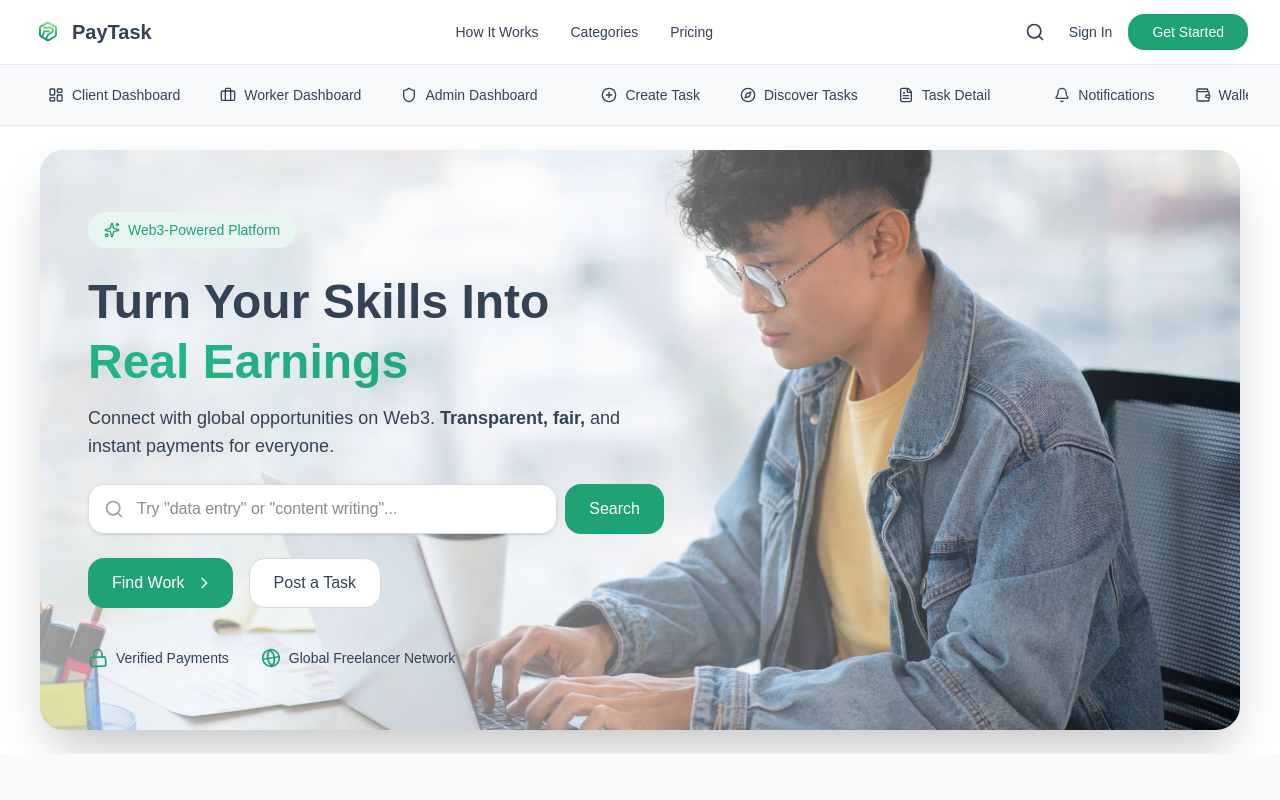
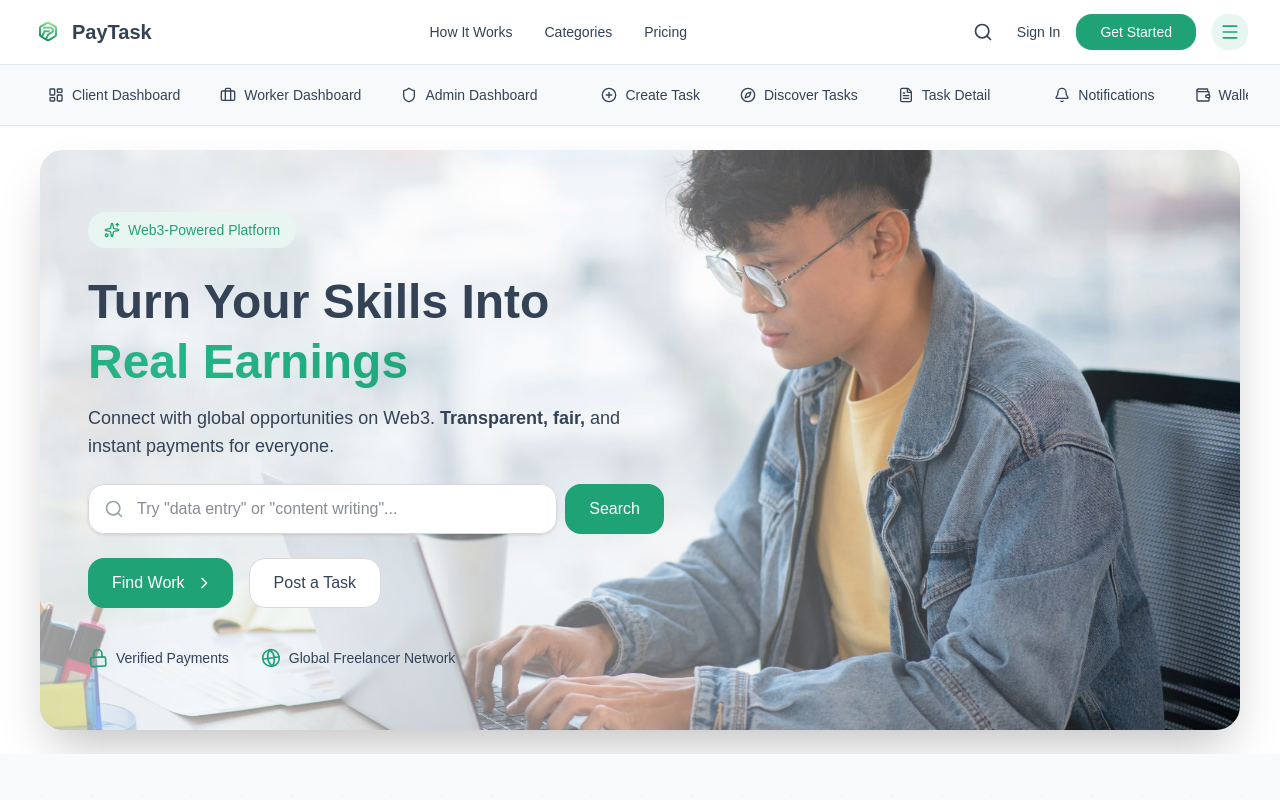
Before and after one commit to DangDuyLe/frontendpaytask, a Next.js app: page / in a window 1280 px wide. Shown: the top 800 px of the page. Built offline with nearby package versions, Linux system fonts and the light colour scheme.

Commit message:
feat: add toggle functionality for secondary navigation with animations

```diff
--- a/src/components/Navigation.tsx
+++ b/src/components/Navigation.tsx
@@ -7,6 +7,7 @@ import { useState } from 'react';
 
 export default function Navigation() {
   const [mobileMenuOpen, setMobileMenuOpen] = useState(false);
+  const [secondaryNavOpen, setSecondaryNavOpen] = useState(true);
   const { scrollY } = useScroll();
 
   // Create parallax effect for navbar background
@@ -155,17 +156,40 @@ export default function Navigation() {
                 </motion.button>
               </Link>
             </motion.div>
+
+            {/* Toggle Secondary Nav Button */}
+            <motion.div
+              initial={{ opacity: 0, x: 20 }}
+              animate={{ opacity: 1, x: 0 }}
+              transition={{ duration: 0.4, delay: 0.6 }}
+            >
+              <motion.button
+                onClick={() => setSecondaryNavOpen(!secondaryNavOpen)}
+                className="p-2 rounded-lg relative group"
+                style={{ backgroundColor: secondaryNavOpen ? 'rgba(32, 162, 119, 0.1)' : 'transparent' }}
+                whileHover={{
+                  scale: 1.1,
+                  backgroundColor: 'rgba(32, 162, 119, 0.15)',
+                }}
+                whileTap={{ scale: 0.9 }}
+                title={secondaryNavOpen ? "Hide menu" : "Show menu"}
+              >
+                <Menu className="w-5 h-5" style={{ color: secondaryNavOpen ? '#20A277' : '#344256' }} />
+              </motion.button>
+            </motion.div>
           </div>
         </div>
       </div>
 
       {/* Secondary Navigation Bar with Slide Animation */}
+      {secondaryNavOpen && (
         <motion.div
           className="border-t border-gray-100"
           style={{ backgroundColor: '#F8F9FA' }}
           initial={{ opacity: 0, height: 0 }}
           animate={{ opacity: 1, height: 'auto' }}
-        transition={{ duration: 0.4, delay: 0.6 }}
+          exit={{ opacity: 0, height: 0 }}
+          transition={{ duration: 0.3 }}
         >
         <div className="max-w-7xl mx-auto px-4 sm:px-6 lg:px-8">
           <div className="flex items-center gap-2 py-3 overflow-x-auto">
@@ -220,6 +244,7 @@ export default function Navigation() {
           </div>
         </div>
       </motion.div>
+      )}
     </motion.nav>
   );
 }
```
Lines whose indentation alone changed are shown as unchanged.
